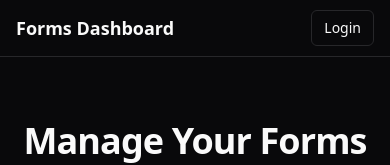
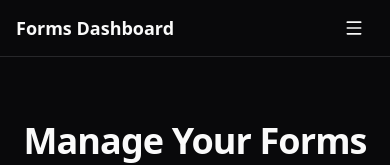
Before and after one commit to tarmiel/dbb-test-task, a Next.js app: page / in a window 390 px wide. Shown: the top 165 px of the page. Built offline with nearby package versions, Linux system fonts and the light colour scheme; no server answers.

Commit message:
fix: mobile menu

```diff
--- a/src/components/layouts/nav.tsx
+++ b/src/components/layouts/nav.tsx
@@ -1,8 +1,9 @@
 'use client';
 
+import { useState } from 'react';
 import Link from 'next/link';
 import { useRouter } from 'next/navigation';
-import { LogOut } from 'lucide-react';
+import { LogOut, Menu, X } from 'lucide-react';
 
 import { Button } from '@/components/ui/button';
 import { AppPaths } from '@/config/app-paths';
@@ -18,10 +19,12 @@ export function Nav() {
   const router = useRouter();
   const user = useAuthStore(authUserSelector);
   const { logout } = useAuthStore(authActionsSelector);
+  const [mobileMenuOpen, setMobileMenuOpen] = useState(false);
 
   const handleLogout = () => {
     clearAuthCookies();
     logout();
+    setMobileMenuOpen(false);
     router.push(AppPaths.auth.login.getHref());
   };
 
@@ -42,11 +45,11 @@ export function Nav() {
           )}
         </nav>
 
-        <div className="flex items-center gap-4">
+        <div className="hidden sm:flex items-center gap-4">
           {user ? (
             <>
               <div className="text-sm text-muted-foreground">
-                <span className={'hidden sm:inline'}>{user.email}</span>
+                <span>{user.email}</span>
                 {user.role === USER_ROLE.ADMIN && (
                   <span className="ml-2 rounded bg-primary/10 px-1.5 py-0.5 text-xs text-primary">
                     Admin
@@ -66,7 +69,55 @@ export function Nav() {
             </Link>
           )}
         </div>
+
+        <Button
+          variant="ghost"
+          size="icon"
+          className="sm:hidden"
+          onClick={() => setMobileMenuOpen(!mobileMenuOpen)}
+          aria-label={mobileMenuOpen ? 'Close menu' : 'Open menu'}
+          aria-expanded={mobileMenuOpen}
+        >
+          {mobileMenuOpen ? <X className="size-5" /> : <Menu className="size-5" />}
+        </Button>
       </div>
+
+      {mobileMenuOpen && (
+        <div className="sm:hidden border-t border-border bg-card px-4 py-3 space-y-3">
+          {user && (
+            <>
+              <Link
+                href={AppPaths.app.forms.getHref()}
+                onClick={() => setMobileMenuOpen(false)}
+                className="block text-sm text-muted-foreground hover:text-foreground transition-colors "
+              >
+                Forms
+              </Link>
+              <div className="flex gap-2 items-center justify-between flex-wrap">
+                <div className="text-sm text-muted-foreground">
+                  {user.email}
+                  {user.role === USER_ROLE.ADMIN && (
+                    <span className="ml-2 rounded bg-primary/10 px-1.5 py-0.5 text-xs text-primary">
+                      Admin
+                    </span>
+                  )}
+                </div>
+                <Button variant="ghost" size="sm" onClick={handleLogout}>
+                  <LogOut className="mr-1 size-4" />
+                  Logout
+                </Button>
+              </div>
+            </>
+          )}
+          {!user && (
+            <Link href={AppPaths.auth.login.getHref()} onClick={() => setMobileMenuOpen(false)}>
+              <Button variant="outline" size="sm" className="w-full">
+                Login
+              </Button>
+            </Link>
+          )}
+        </div>
+      )}
     </header>
   );
 }
```
